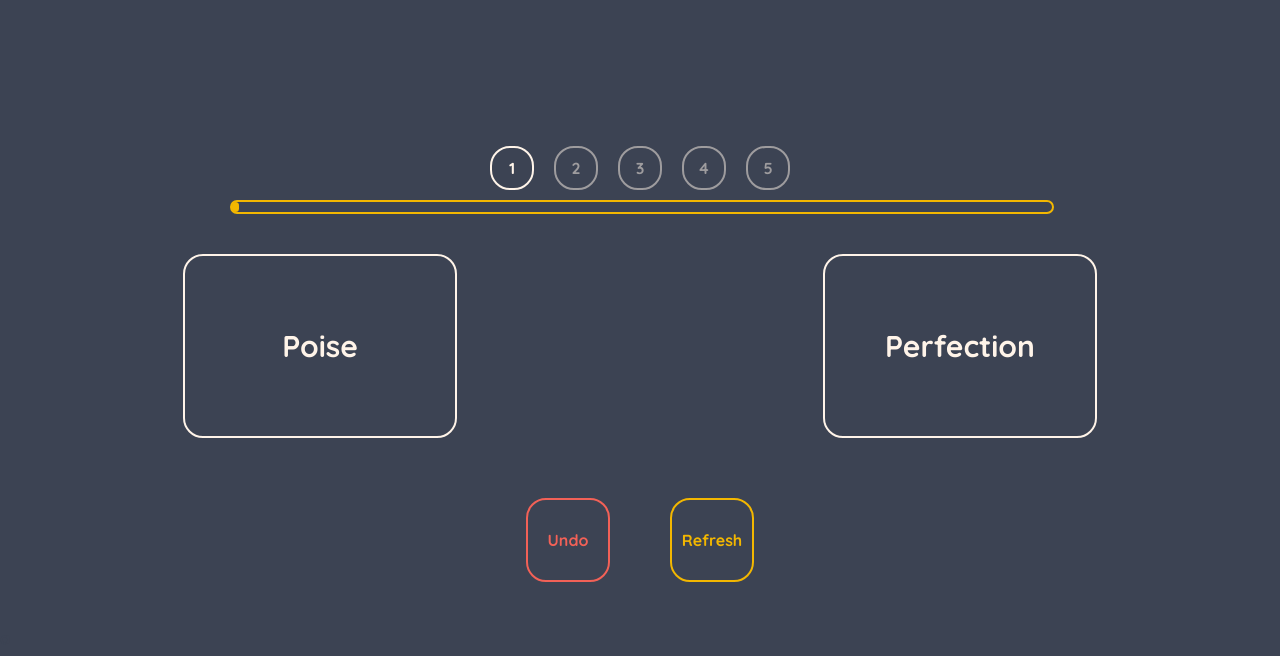
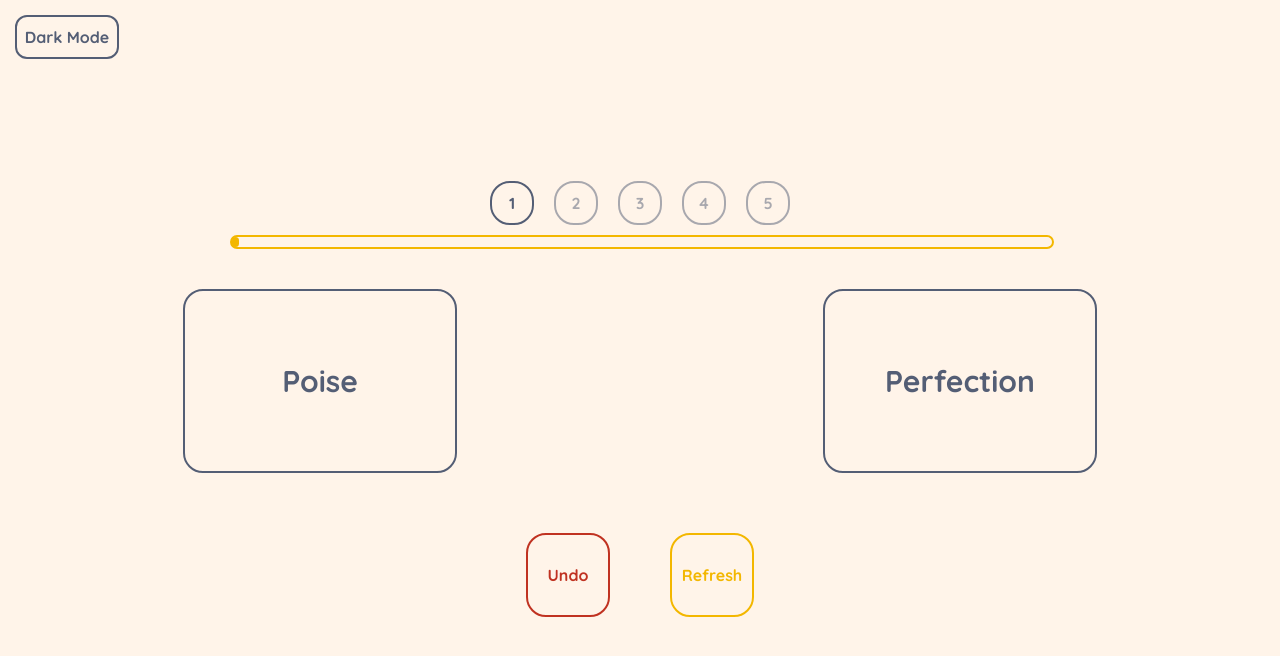
Before and after one commit to bmsheppard/ValuesSelector, a React (Create React App) app: page / in a window 1280 px wide. Shown: the top 656 px of the page. Built offline with nearby package versions, Linux system fonts and the light colour scheme.

Commit message:
alignment kinda figured out

```diff
--- a/src/App.css
+++ b/src/App.css
@@ -22,6 +22,7 @@ body {
 .App {
   width: 100vw;
   height: 100vh;
+  min-height: 870px;
   align-content: center;
   background-color: var(--white);
   color: var(--gray);
@@ -29,9 +30,44 @@ body {
 .App-Dark {
   width: 100vw;
   height: 100vh;
+  min-height: 870px;
   align-content: center;
   background-color: var(--black);
   color: var(--white);
+}
+.Dark-Button {
+  position: absolute;
+  left: 15px;
+  top: 15px;
+  display: flex;
+  width: 100px;
+  height: 40px;
+  border: 2px solid var(--white);
+  border-radius: 12px;
+  justify-content: center;
+  align-items: center;
+  cursor: pointer;
+  user-select: none
+}
+.Dark-Button:hover {
+  background-color: var(--white-clear);
+}
+.Light-Button {
+  position: absolute;
+  left: 15px;
+  top: 15px;
+  display: flex;
+  width: 100px;
+  height: 40px;
+  border: 2px solid var(--gray);
+  border-radius: 12px;
+  justify-content: center;
+  align-items: center;
+  cursor: pointer;
+  user-select: none
+}
+.Light-Button:hover {
+  background-color: var(--gray-clear);
 }
 .Progress-Wrapper {
   width: 80vw;
--- a/src/App.tsx
+++ b/src/App.tsx
@@ -7,8 +7,6 @@ var totalValuesInRound: number = values.length;
 var nextValues: string[] = [];
 var unselectedValues: string[] = [];
 var round: number = 1;
-var dark: boolean = true;
-if (dark) { document.body.style.backgroundColor = "var(--black)" }
 
 const retrieveValues = () => {
   for (let i = currentValues.length - 1; i > 0; i--) {
@@ -34,6 +32,8 @@ function App() {
   const [currentChoices, setCurrentChoices] = useState(initialValues);
   const [foundValues, setFoundValues] = useState(false);
   const [canUndo, setCanUndo] = useState(true);
+  const [dark, setDark] = useState(false);
+  if (dark) { document.body.style.backgroundColor = "var(--black)" }
 
   const refreshCurrentChoices = () => {
     currentValues.push(currentChoices[0], currentChoices[1]);
@@ -85,6 +85,9 @@ function App() {
   if (foundValues) {
     return (
       <div className={dark ? "App-Dark" : "App"}>
+        <div className={dark ? "Dark-Button" : "Light-Button"} onClick={() => setDark(!dark)}>
+          {dark ? "Light Mode" : "Dark Mode"}
+        </div>
         <div className="Values-Wrapper">
           <ol className="Values-List">
             {
@@ -101,6 +104,9 @@ function App() {
   }
   return (
     <div className={dark ? "App-Dark" : "App"}>
+      <div className={dark ? "Dark-Button" : "Light-Button"} onClick={() => setDark(!dark)}>
+        {dark ? "Light Mode" : "Dark Mode"}
+      </div>
       <div className="Progress-Wrapper">
         <div className="Progress-Container">
           {
```
